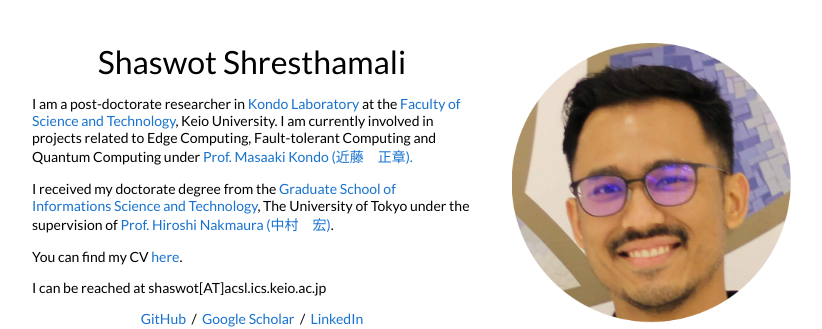
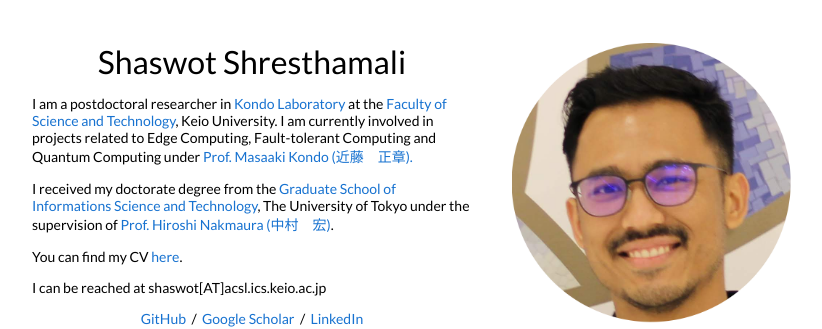
Before and after one commit to shaswot/shaswot.github.io, a Jekyll site: the page built from _posts/2021-12-21-mcsoc2021.markdown, in a window 1280 px wide and 900 px high. Shown: the top 329 px of the window, without its empty margins (228-1050 px from the left). Built offline with Jekyll 4.4.1, drawn with Linux system fonts in a browser that asks for light colours.

Commit message:
Typos corrected

```diff
--- a/_layouts/default.html
+++ b/_layouts/default.html
@@ -27,7 +27,7 @@
               <h1>
                 Shaswot Shresthamali
               </h1>
-              <p>I am a post-doctorate researcher in <a href="https://www.acsl.ics.keio.ac.jp">Kondo Laboratory</a> at the <a href="https://www.st.keio.ac.jp/en/">Faculty of Science and Technology</a>, Keio University. I am currently involved in projects related to Edge Computing, Fault-tolerant Computing and Quantum Computing under <a href="https://sites.google.com/view/kondo-lab/kondo">Prof. Masaaki Kondo (近藤　正章).</a>
+              <p>I am a postdoctoral researcher in <a href="https://www.acsl.ics.keio.ac.jp">Kondo Laboratory</a> at the <a href="https://www.st.keio.ac.jp/en/">Faculty of Science and Technology</a>, Keio University. I am currently involved in projects related to Edge Computing, Fault-tolerant Computing and Quantum Computing under <a href="https://sites.google.com/view/kondo-lab/kondo">Prof. Masaaki Kondo (近藤　正章).</a>
               </p>
               <p>
 				I received my doctorate degree from the <a href="https://www.i.u-tokyo.ac.jp/index_e.shtml">Graduate School of Informations Science and Technology</a>, The University of Tokyo under the supervision of <a href="http://www.hal.ipc.i.u-tokyo.ac.jp/~nakamura/index-e.html"> Prof. Hiroshi Nakmaura (中村　宏)</a>.
```
